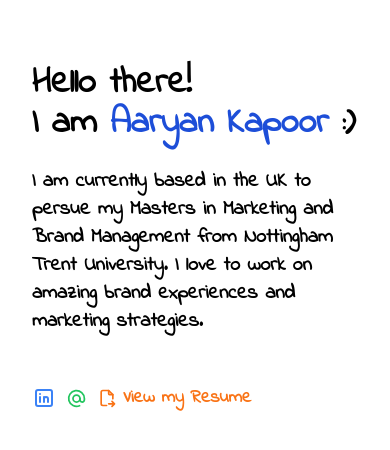
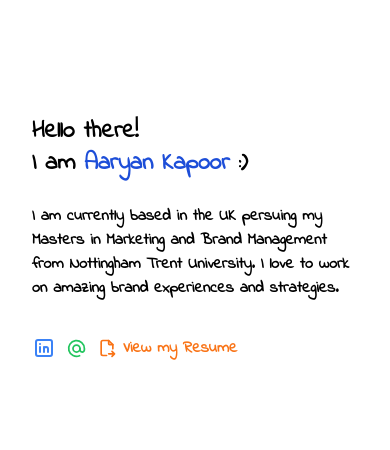
Before and after one commit to hiaaryan/aaryan.codes, a Next.js app: page / in a window 390 px wide. Shown: the part 196-646 px from the top of the page. Built offline with nearby package versions, Linux system fonts and the light colour scheme.

Commit message:
smaller for mobile 📱

```diff
--- a/pages/index.tsx
+++ b/pages/index.tsx
@@ -1,21 +1,9 @@
-import { IconArrowUpRight, IconAt, IconBrandGithub, IconBrandLinkedin, IconCertificate2, IconFile, IconFileExport, IconMail } from '@tabler/icons'
+import { IconAt, IconBrandLinkedin, IconFileExport } from '@tabler/icons'
 import { useState, useEffect } from 'react'
 import type { NextPage } from 'next'
 import Head from 'next/head'
 
 const Home: NextPage = () => {
-
-  const images = ['hand', 'heart', 'hey', 'okay'];
-  const [currentImage, setCurrentImage] = useState('hand');
-
-  useEffect(() => {
-      const intervalId = setInterval(() => {
-          setCurrentImage(images[Math.floor(Math.random() * images.length)]);
-      }, 1000)
-
-      return () => clearInterval(intervalId);
-  }, [])
-
   return (
     <div className="font-sans h-screen w-screen">
       <Head>
@@ -31,19 +19,19 @@ const Home: NextPage = () => {
       <main className="flex items-center justify-center w-screen h-screen p-8 lg:p-16 select-none">
           <div className="w-full z-50">
             <div className="w-full flex-col text-left">
-              <div className="py-6 font-semibold text-4xl">
+              <div className="py-6 font-semibold text-2xl lg:text-4xl">
                 Hello there! <br />
                 I am <span className="text-blue-700 font-semibold">Aaryan Kapoor</span> :)
-                <p className="mt-6 text-xl font-semibold lg:max-w-2xl">
-                  I am currently based in the UK to persue my <br className="hidden lg:block" /> Masters in Marketing and Brand Management
+                <p className="mt-6 text-base lg:text-xl font-semibold lg:max-w-2xl">
+                  I am currently based in the UK persuing my <br className="hidden lg:block" /> Masters in Marketing and Brand Management
                   from <br className="hidden lg:block" /> Nottingham Trent University. <br className="hidden lg:block" /><br className="hidden lg:block" />
 
-                  I love to work on amazing brand experiences and marketing strategies. <br />
+                  I love to work on amazing brand experiences and strategies. <br />
                 </p>
               </div>
             </div>
 
-            <div className="mt-6 w-full gap-1 text-lg font-semibold flex lg:justify-start">
+            <div className="mt-3 lg:mt-6 w-full gap-1 text-base lg:text-lg font-semibold flex lg:justify-start">
               <a href="https://www.linkedin.com/in/hiaaryan" target="_blank" rel="noreferrer" className="hover:drop-shadow-lg text-blue-500 flex items-center transition duration-150">
                 <IconBrandLinkedin className="mr-1.5" stroke={2} size={24} />
               </a>
```
Also changed, not shown: 1 other file (tests, documents, lock files or other folders).
